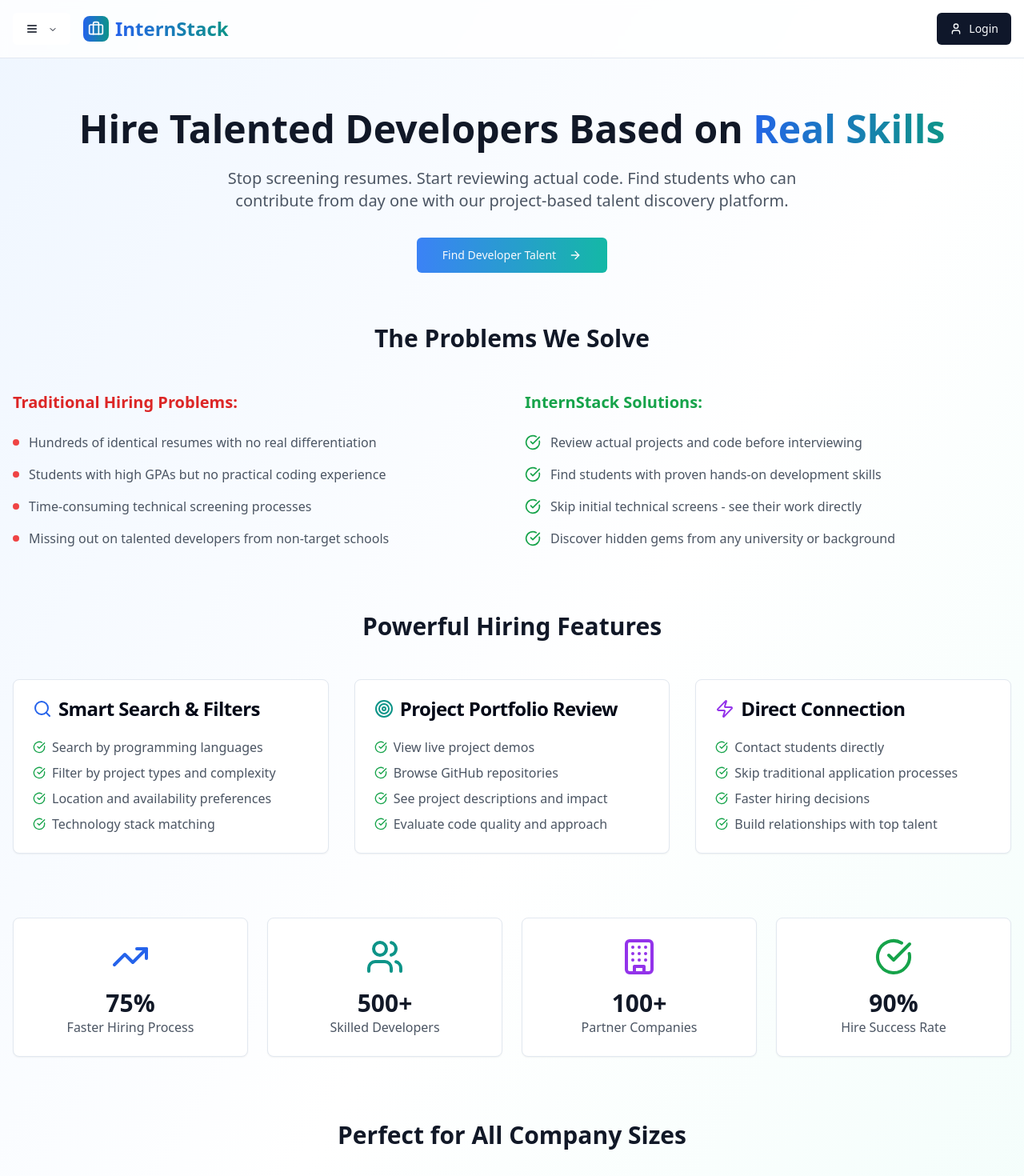
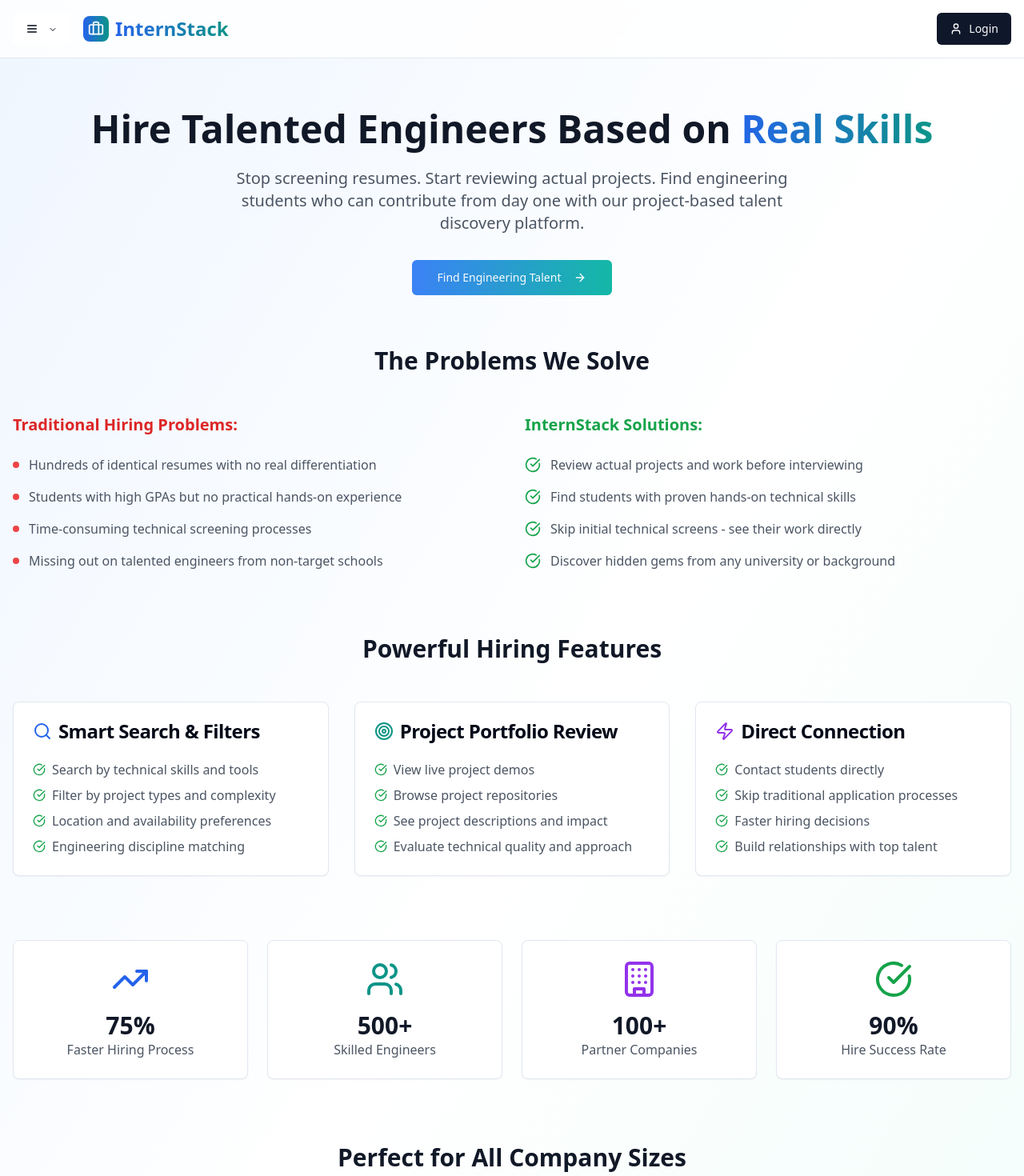
Before and after one commit to byznrdincer/profile-peek-internship-hub, a React (Vite) app: page /for-companies in a window 1280 px wide. Shown: the top 1470 px of the page at 80% size. Built offline with nearby package versions, Linux system fonts and the light colour scheme.

Commit message:
Refactor: Broaden target audience for internships
Update the text on the /for-companies page to include other engineering backgrounds.

```diff
--- a/src/pages/ForCompanies.tsx
+++ b/src/pages/ForCompanies.tsx
@@ -16,11 +16,11 @@ const ForCompanies = () => {
         {/* Hero Section */}
         <div className="text-center mb-16">
           <h1 className="text-4xl md:text-5xl font-bold text-gray-900 mb-6">
-            Hire Talented Developers Based on
+            Hire Talented Engineers Based on
             <span className="bg-gradient-to-r from-blue-600 to-teal-600 bg-clip-text text-transparent"> Real Skills</span>
           </h1>
           <p className="text-xl text-gray-600 max-w-3xl mx-auto mb-8">
-            Stop screening resumes. Start reviewing actual code. Find students who can
+            Stop screening resumes. Start reviewing actual projects. Find engineering students who can
             contribute from day one with our project-based talent discovery platform.
           </p>
           <Button
@@ -28,7 +28,7 @@ const ForCompanies = () => {
             onClick={() => navigate('/auth')}
             className="bg-gradient-to-r from-blue-500 to-teal-500 hover:from-blue-600 hover:to-teal-600 px-8"
           >
-            Find Developer Talent
+            Find Engineering Talent
             <ArrowRight className="ml-2 h-5 w-5" />
           </Button>
         </div>
@@ -46,7 +46,7 @@ const ForCompanies = () => {
                 </div>
                 <div className="flex items-start gap-3">
                   <div className="w-2 h-2 bg-red-500 rounded-full mt-2"></div>
-                  <p className="text-gray-600">Students with high GPAs but no practical coding experience</p>
+                  <p className="text-gray-600">Students with high GPAs but no practical hands-on experience</p>
                 </div>
                 <div className="flex items-start gap-3">
                   <div className="w-2 h-2 bg-red-500 rounded-full mt-2"></div>
@@ -54,7 +54,7 @@ const ForCompanies = () => {
                 </div>
                 <div className="flex items-start gap-3">
                   <div className="w-2 h-2 bg-red-500 rounded-full mt-2"></div>
-                  <p className="text-gray-600">Missing out on talented developers from non-target schools</p>
+                  <p className="text-gray-600">Missing out on talented engineers from non-target schools</p>
                 </div>
               </div>
             </div>
@@ -64,11 +64,11 @@ const ForCompanies = () => {
               <div className="space-y-4">
                 <div className="flex items-start gap-3">
                   <CheckCircle className="h-5 w-5 text-green-600 mt-0.5" />
-                  <p className="text-gray-600">Review actual projects and code before interviewing</p>
+                  <p className="text-gray-600">Review actual projects and work before interviewing</p>
                 </div>
                 <div className="flex items-start gap-3">
                   <CheckCircle className="h-5 w-5 text-green-600 mt-0.5" />
-                  <p className="text-gray-600">Find students with proven hands-on development skills</p>
+                  <p className="text-gray-600">Find students with proven hands-on technical skills</p>
                 </div>
                 <div className="flex items-start gap-3">
                   <CheckCircle className="h-5 w-5 text-green-600 mt-0.5" />
@@ -98,7 +98,7 @@ const ForCompanies = () => {
                 <ul className="space-y-2 text-gray-600">
                   <li className="flex items-center gap-2">
                     <CheckCircle className="h-4 w-4 text-green-600" />
-                    Search by programming languages
+                    Search by technical skills and tools
                   </li>
                   <li className="flex items-center gap-2">
                     <CheckCircle className="h-4 w-4 text-green-600" />
@@ -110,7 +110,7 @@ const ForCompanies = () => {
                   </li>
                   <li className="flex items-center gap-2">
                     <CheckCircle className="h-4 w-4 text-green-600" />
-                    Technology stack matching
+                    Engineering discipline matching
                   </li>
                 </ul>
               </CardContent>
@@ -131,7 +131,7 @@ const ForCompanies = () => {
                   </li>
                   <li className="flex items-center gap-2">
                     <CheckCircle className="h-4 w-4 text-green-600" />
-                    Browse GitHub repositories
+                    Browse project repositories
                   </li>
                   <li className="flex items-center gap-2">
                     <CheckCircle className="h-4 w-4 text-green-600" />
@@ -139,7 +139,7 @@ const ForCompanies = () => {
                   </li>
                   <li className="flex items-center gap-2">
                     <CheckCircle className="h-4 w-4 text-green-600" />
-                    Evaluate code quality and approach
+                    Evaluate technical quality and approach
                   </li>
                 </ul>
               </CardContent>
@@ -189,7 +189,7 @@ const ForCompanies = () => {
             <CardContent className="p-6">
               <Users className="h-12 w-12 text-teal-600 mx-auto mb-4" />
               <h3 className="font-bold text-3xl text-gray-900">500+</h3>
-              <p className="text-gray-600">Skilled Developers</p>
+              <p className="text-gray-600">Skilled Engineers</p>
             </CardContent>
           </Card>
           <Card className="text-center">
@@ -219,7 +219,7 @@ const ForCompanies = () => {
               </CardHeader>
               <CardContent>
                 <p className="text-gray-600">
-                  Find versatile developers who can wear multiple hats and contribute
+                  Find versatile engineers who can wear multiple hats and contribute
                   to your product from day one.
                 </p>
               </CardContent>
@@ -246,7 +246,7 @@ const ForCompanies = () => {
               <CardContent>
                 <p className="text-gray-600">
                   Build your future talent pipeline with skilled students who
-                  understand modern development practices.
+                  understand modern engineering practices.
                 </p>
               </CardContent>
             </Card>
```
